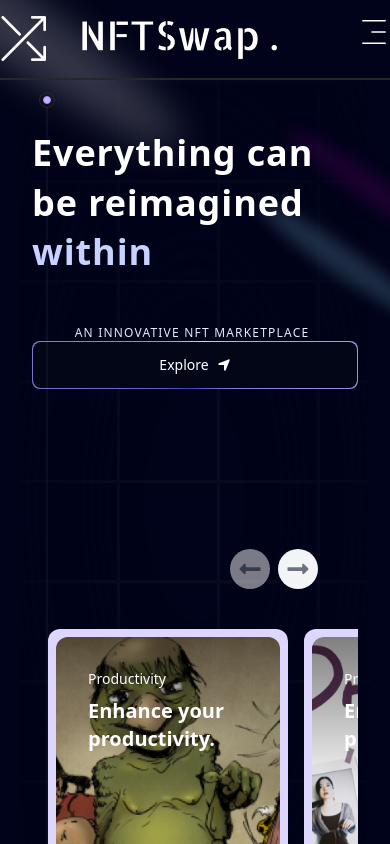
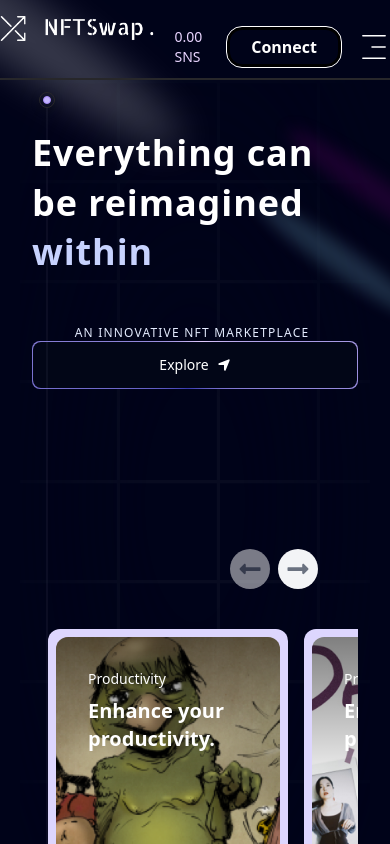
Before and after one commit to vv1133/nft_swap, a Next.js app in the folder nft_swap_web/: page / in a window 390 px wide. Shown: the top 844 px of the page. Built offline with nearby package versions, Linux system fonts and the light colour scheme.

Commit message:
hidden lg connect

```diff
--- a/nft_swap_web/components/Header.tsx
+++ b/nft_swap_web/components/Header.tsx
@@ -4,7 +4,7 @@
  * @Author: Hesin
  * @Date: 2024-10-11 17:01:06
  * @LastEditors: Hesin
- * @LastEditTime: 2024-11-02 13:47:52
+ * @LastEditTime: 2024-11-05 09:41:44
  */
 "use client";
 import MobilNav from "@/components/MobilNav";
@@ -77,7 +77,8 @@ const Header = () => {
       </div>
 
       {/* mobile nav */}
-      <div className="lg:hidden ">
+      <div className="flex items-center lg:hidden ">
+        <ConnectButton />
         <MobilNav />
       </div>
     </div>
--- a/nft_swap_web/components/ui/connect-btn.tsx
+++ b/nft_swap_web/components/ui/connect-btn.tsx
@@ -20,7 +20,7 @@ export const Menu = ({
   return (
     <nav
       onMouseLeave={() => setDropdownVisible(false)} // resets the state
-      className="relative flex justify-center space-x-4 px-4 py-6 "
+      className="relative flex justify-center space-x-4 px-4"
     >
       {children}
     </nav>
@@ -80,7 +80,7 @@ export const MenuItem = ({
               <motion.div
                 transition={transition}
                 layoutId="active" // layoutId ensures smooth animation
-                className="bg-white dark:bg-black backdrop-blur-sm rounded-2xl overflow-hidden border border-black/[0.2] dark:border-white/[0.2] shadow-xl"
+                className="bg-white dark:bg-white/20 backdrop-blur-sm rounded-2xl overflow-hidden border border-black/[0.2] dark:border-white/[0.2] shadow-xl"
               >
                 <motion.div
                   layout // layout ensures smooth animation
```
